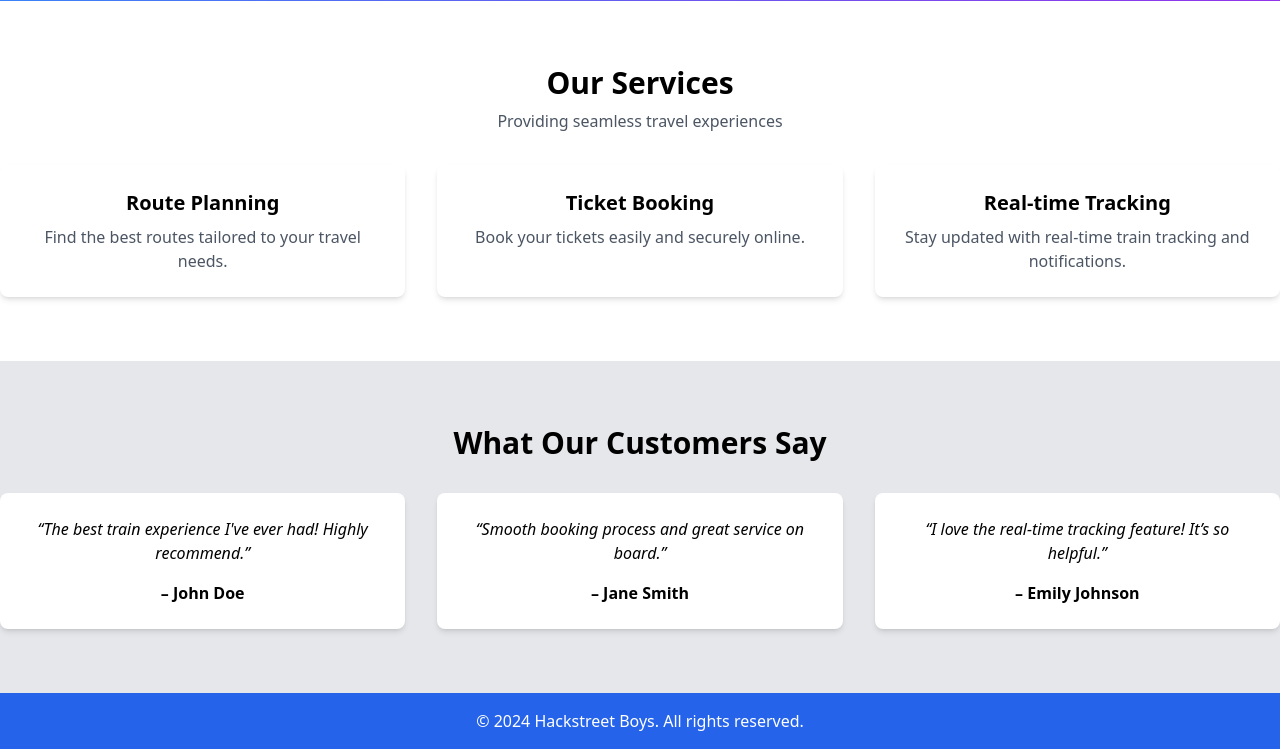
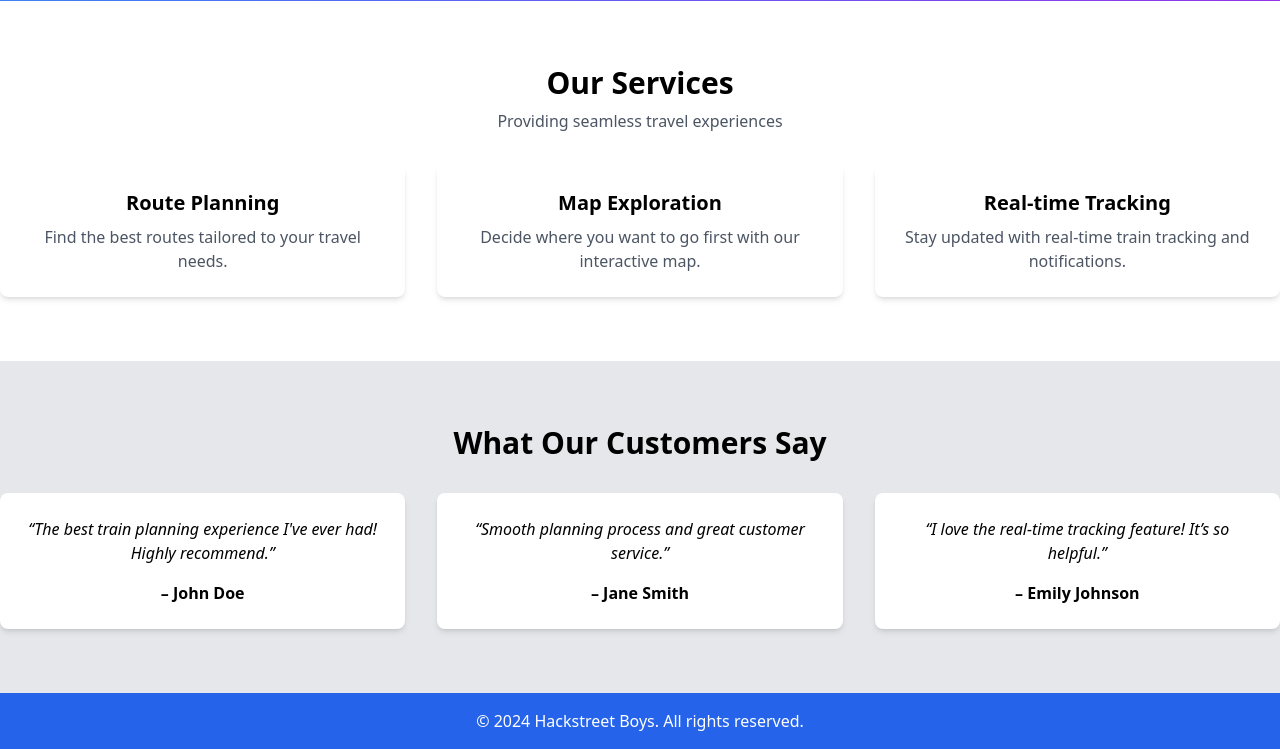
Before and after one commit to LiRE3520/DurHack, a Flask app: page / in a window 1280 px wide. Shown: the part 371-1120 px from the top of the page. Run offline with Flask 3, Linux system fonts and the light colour scheme; some libraries are stand-ins or nearby versions.

Commit message:
so good looking

```diff
--- a/templates/home.html
+++ b/templates/home.html
@@ -22,8 +22,8 @@
                     <p class="mt-2 text-gray-600">Find the best routes tailored to your travel needs.</p>
                 </div>
                 <div class="bg-white p-6 rounded-lg shadow-md">
-                    <h3 class="text-xl font-semibold">Ticket Booking</h3>
-                    <p class="mt-2 text-gray-600">Book your tickets easily and securely online.</p>
+                    <h3 class="text-xl font-semibold">Map Exploration</h3>
+                    <p class="mt-2 text-gray-600">Decide where you want to go first with our interactive map.</p>
                 </div>
                 <div class="bg-white p-6 rounded-lg shadow-md">
                     <h3 class="text-xl font-semibold">Real-time Tracking</h3>
@@ -39,11 +39,11 @@
             <h2 class="text-3xl font-bold">What Our Customers Say</h2>
             <div class="mt-8 grid grid-cols-1 md:grid-cols-2 lg:grid-cols-3 gap-8">
                 <div class="bg-white p-6 rounded-lg shadow-md">
-                    <p class="italic">“The best train experience I've ever had! Highly recommend.”</p>
+                    <p class="italic">“The best train planning experience I've ever had! Highly recommend.”</p>
                     <p class="mt-4 font-semibold">– John Doe</p>
                 </div>
                 <div class="bg-white p-6 rounded-lg shadow-md">
-                    <p class="italic">“Smooth booking process and great service on board.”</p>
+                    <p class="italic">“Smooth planning process and great customer service.”</p>
                     <p class="mt-4 font-semibold">– Jane Smith</p>
                 </div>
                 <div class="bg-white p-6 rounded-lg shadow-md">
```
